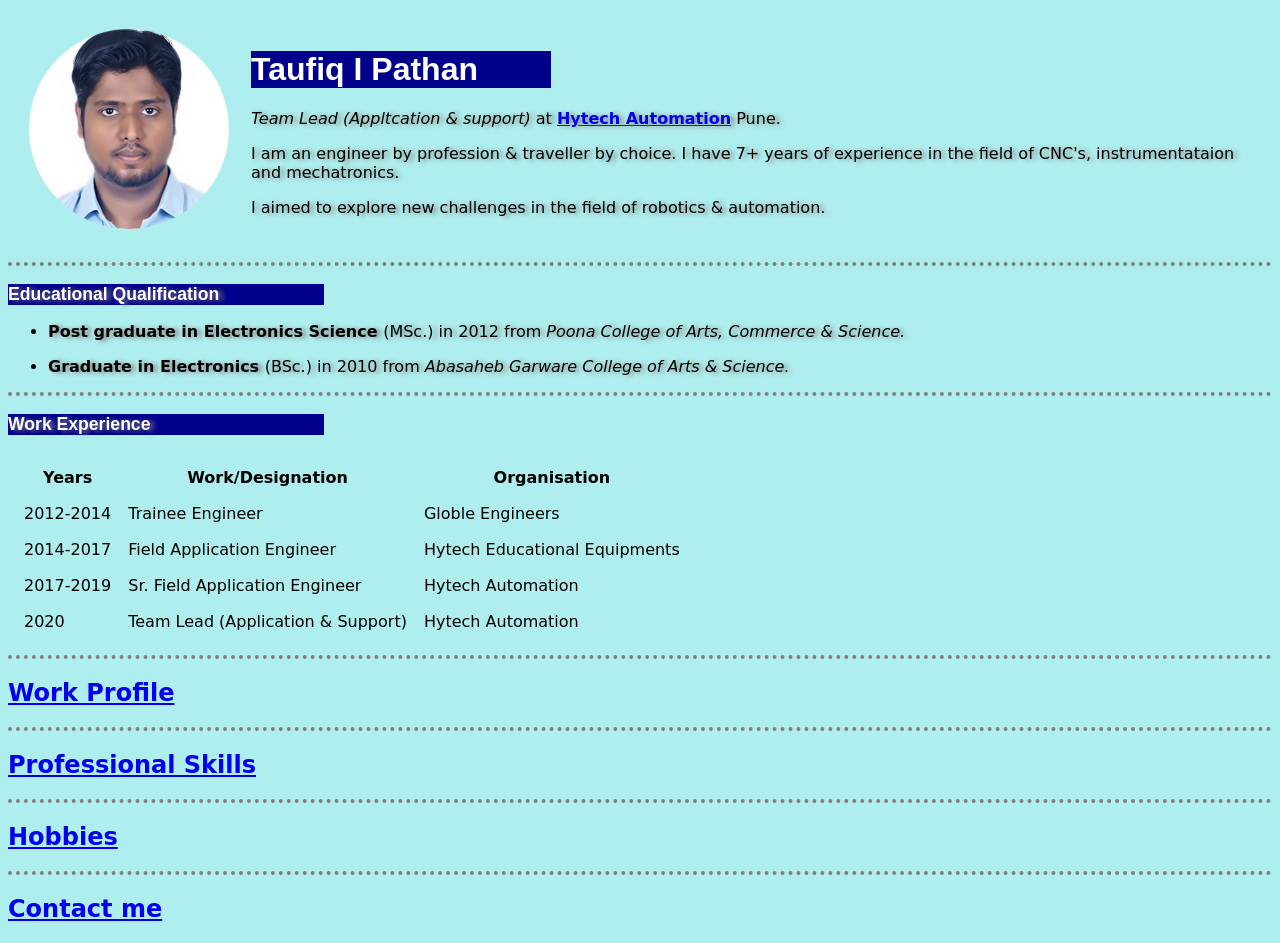
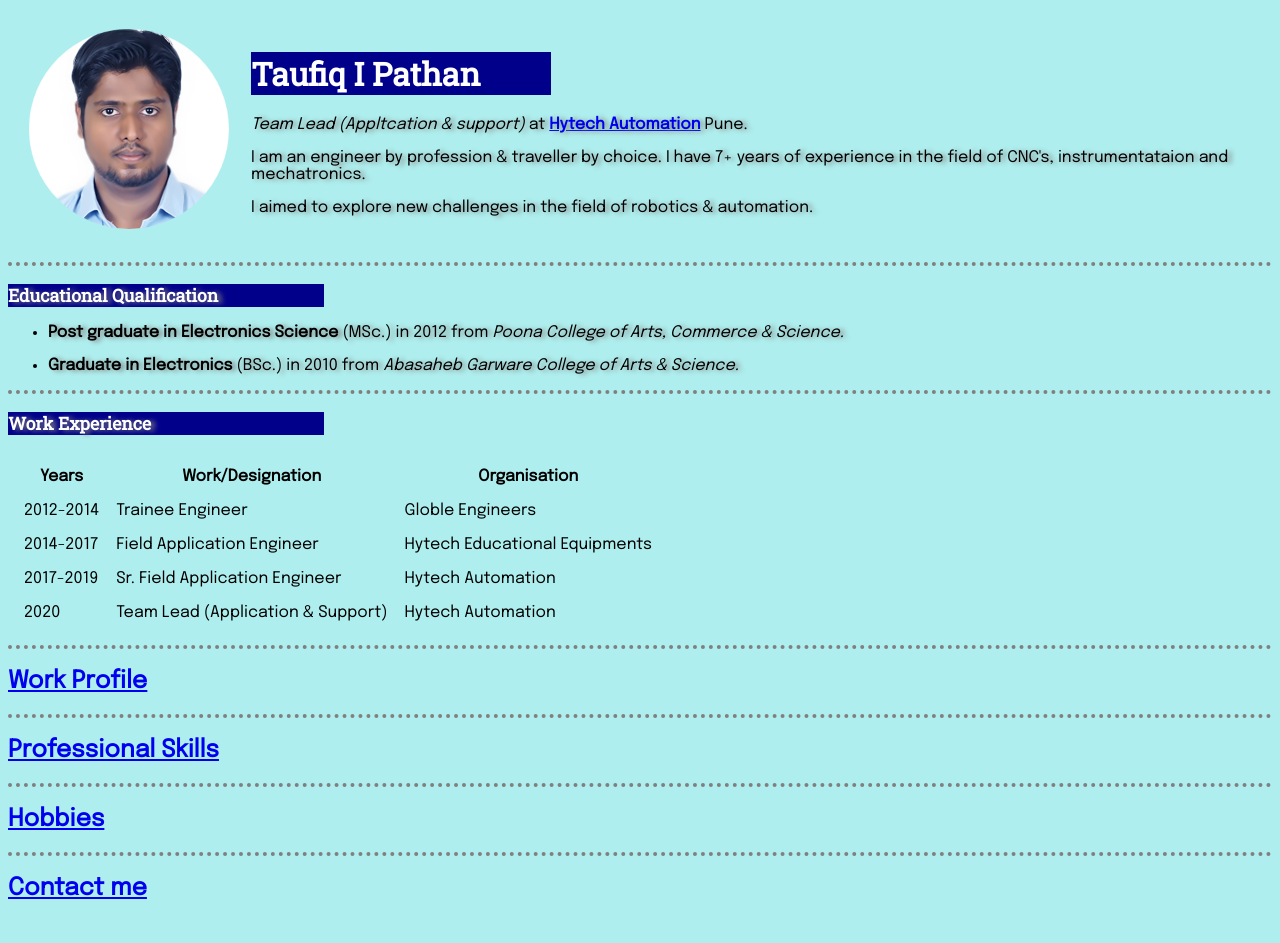
Before and after one commit to Taufiq1990/cv, a plain HTML site: page index.html in a window 1280 px wide. After the commit the page ends 921 px from the top, so only its background shows below. Drawn offline with Linux system fonts and the light colour scheme.

Commit message:
Add files via upload

```diff
--- a/css/styles.css
+++ b/css/styles.css
@@ -8,7 +8,7 @@ body {
   background-color: darkblue;
    color: white;
    width: 30%;
-   font-family: 'Aclonica', sans-serif;
+   font-family: 'Roboto Slab', serif;
   /* font-family: 'Niconne', cursive;*/
    /*font-family: 'Dancing Script', cursive;*/
 }
@@ -18,7 +18,7 @@ body {
    width: 25%;
    font-size: 1.1rem;
    font-weight: bold;
-  font-family: 'Sora', sans-serif;
+  font-family: 'Roboto Slab', serif;
 }
 
 img:hover {
@@ -38,7 +38,7 @@ hr {
 }
 
 body{
-  font-family: 'Great Vibes', cursive;
+  font-family: 'Epilogue', sans-serif;
 }
 /***************Class Selector******************/
 
@@ -51,7 +51,7 @@ body{
     background-color: darkblue;
      color: white;
      width: 50%;
-     font-family: 'Aclonica', sans-serif;
+     font-family: 'Roboto Slab', serif;
      text-align: center;
   }
   .head3{
--- a/index.html
+++ b/index.html
@@ -5,7 +5,7 @@
   <meta charset="utf-8">
   <title>Taufiq's personal site</title>
 <link rel="stylesheet" href="css/styles.css">
-<link href="https://fonts.googleapis.com/css2?family=Dancing+Script:wght@500&family=Allura&family=Exo+2:wght@100&family=Vollkorn:ital,wght@0,400;1,500&display=swap" rel="stylesheet">
+<link href=" https://fonts.googleapis.com/css2? family=Epilogue& family=Roboto+Slab&display=swap" rel="stylesheet">
 </head>
 
 <body>
```
